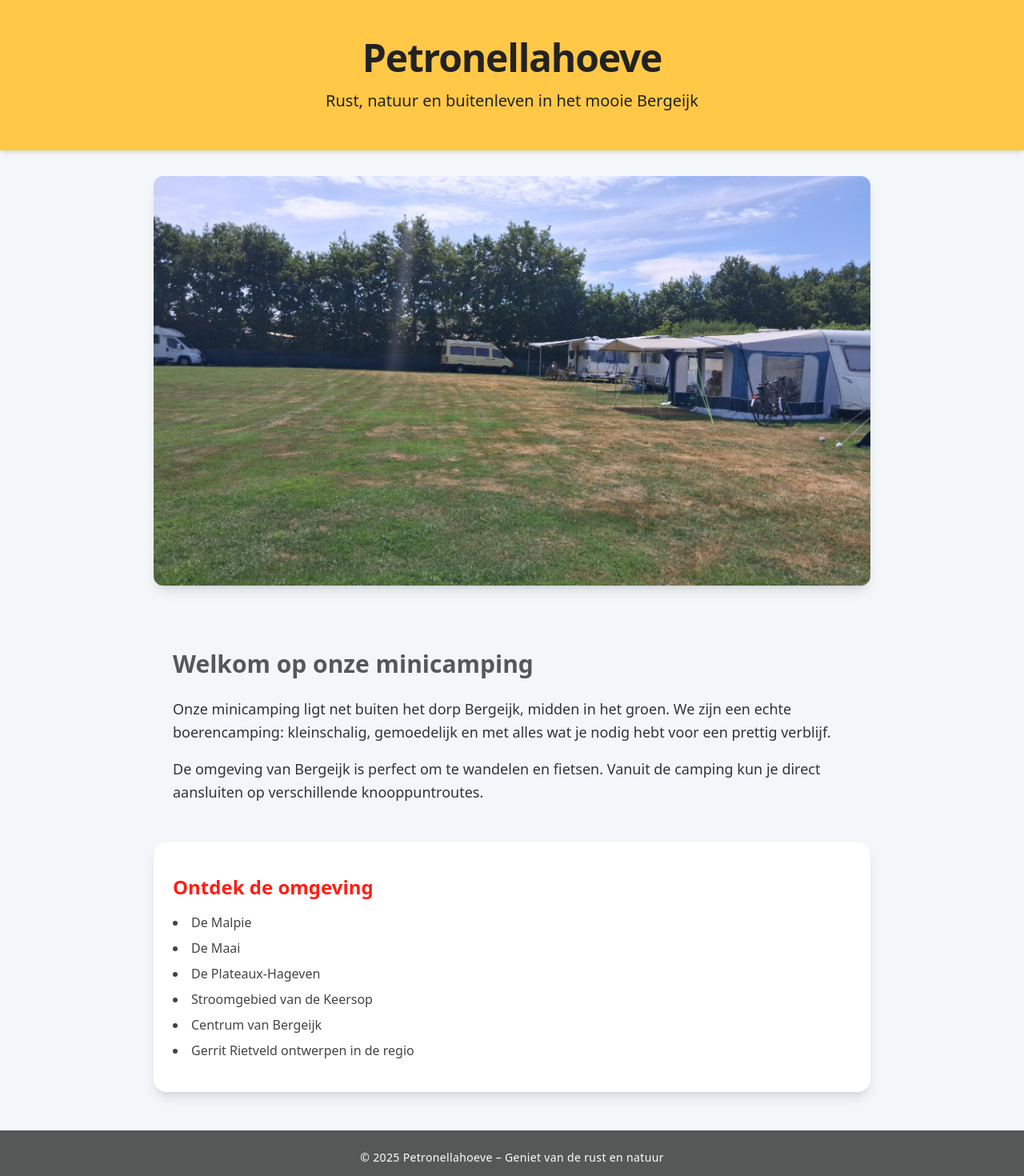
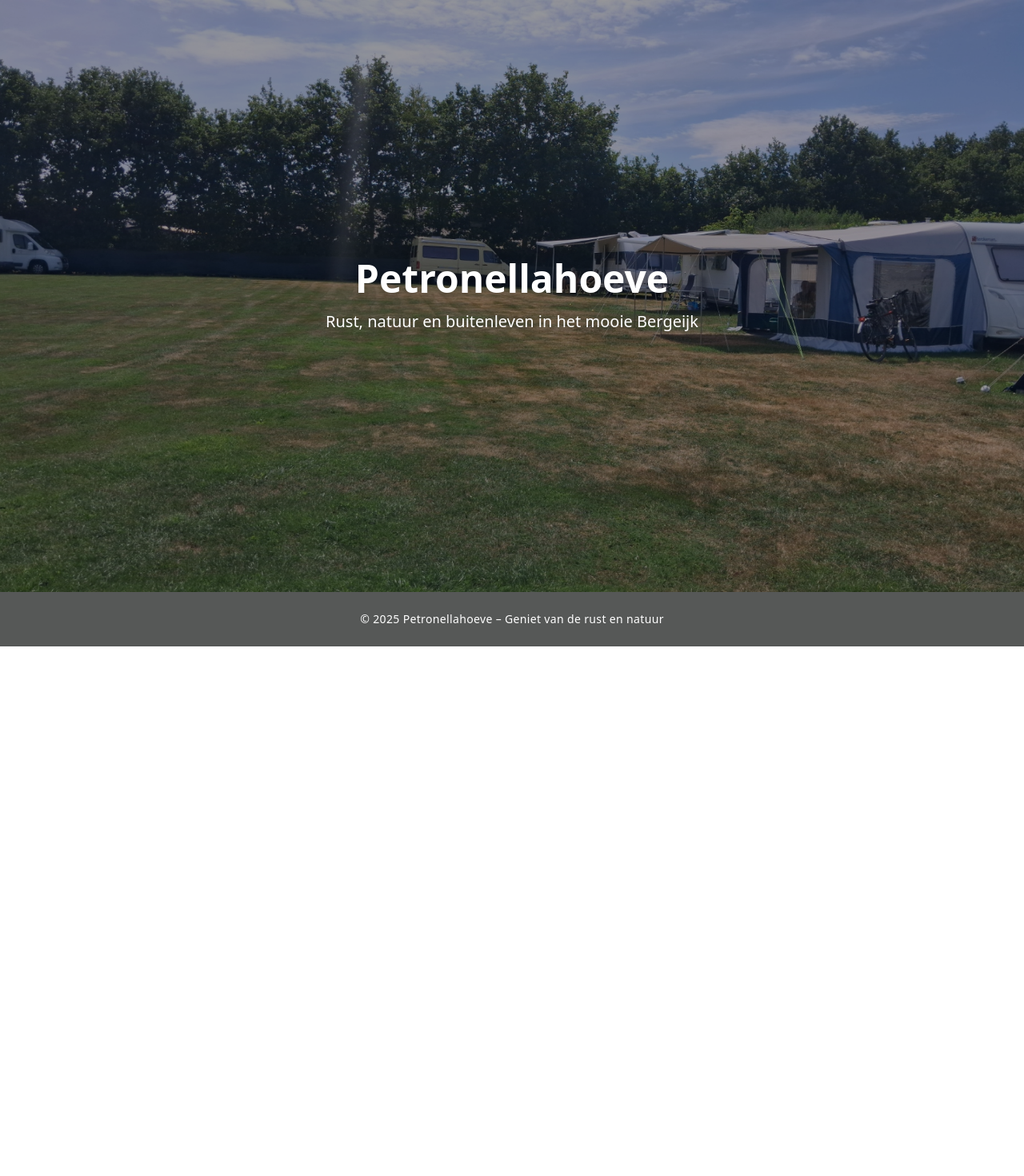
Before and after one commit to Joshua-dos-santos/petronellahoeve, a React (Vite) app: page / in a window 1280 px wide. Shown: the top 1470 px of the page at 80% size. After the commit the page ends 808 px from the top, so only its background shows below. Built offline with nearby package versions, Linux system fonts and the light colour scheme.

Commit message:
Made the home page a image carousel

```diff
--- a/src/components/image-carousel/index.jsx
+++ b/src/components/image-carousel/index.jsx
@@ -18,37 +18,35 @@ export default function ImageCarousel() {
 
     timer.current = setInterval(() => {
       slider.current?.next();
-    }, 3000); // Slide every 3 seconds
+    }, 3000);
 
-    return () => {
-      clearInterval(timer.current);
-    };
+    return () => clearInterval(timer.current);
   }, [slider]);
 
   return (
     <div
       ref={sliderRef}
-      className="keen-slider rounded-xl overflow-hidden my-8 shadow-lg max-w-4xl mx-auto"
+      className="keen-slider h-full w-full absolute top-0 left-0 z-0"
     >
       <div className="keen-slider__slide">
         <img
           src="/images/camping1.jpg"
           alt="Camping 1"
-          className="w-full h-128 object-cover"
+          className="w-full h-full object-cover"
         />
       </div>
       <div className="keen-slider__slide">
         <img
           src="/images/camping2.jpg"
           alt="Camping 2"
-          className="w-full h-128 object-cover"
+          className="w-full h-full object-cover"
         />
       </div>
       <div className="keen-slider__slide">
         <img
           src="/images/camping3.jpg"
           alt="Camping 3"
-          className="w-full h-128 object-cover"
+          className="w-full h-full object-cover"
         />
       </div>
     </div>
--- a/src/pages/homepage/index.jsx
+++ b/src/pages/homepage/index.jsx
@@ -3,45 +3,22 @@ import ImageCarousel from "../../components/image-carousel";
 export default function HomePage() {
   return (
     <div className="flex flex-col min-h-screen bg-[#F4F7FA] text-[#333] font-sans">
-      {/* Main content container (flex-grow ensures footer is pushed down) */}
       <main className="flex-grow">
-        <header className="bg-[#FFC847] text-[#222] p-12 text-center shadow-md">
-          <h1 className="text-5xl font-extrabold tracking-tight">Petronellahoeve</h1>
-          <p className="text-xl mt-4 max-w-2xl mx-auto">
-            Rust, natuur en buitenleven in het mooie Bergeijk
-          </p>
-        </header>
-        <ImageCarousel />
+        {/* Hero Section with Carousel Background */}
+        <div className="relative h-[92.5vh] w-full">
+          <ImageCarousel />
 
-        <section className="px-6 py-12 max-w-4xl mx-auto text-lg leading-relaxed">
-          <h2 className="text-3xl font-semibold mb-6 text-[#565857]">
-            Welkom op onze minicamping
-          </h2>
-          <p className="mb-4">
-            Onze minicamping ligt net buiten het dorp Bergeijk, midden in het groen.
-            We zijn een echte boerencamping: kleinschalig, gemoedelijk en met alles wat je nodig hebt voor een prettig verblijf.
-          </p>
-          <p>
-            De omgeving van Bergeijk is perfect om te wandelen en fietsen. Vanuit de camping kun je direct aansluiten op verschillende knooppuntroutes.
-          </p>
-        </section>
-
-        <section className="bg-white px-6 py-10 max-w-4xl mx-auto rounded-2xl shadow-lg mb-12">
-          <h3 className="text-2xl font-bold text-[#FF1D15] mb-4">
-            Ontdek de omgeving
-          </h3>
-          <ul className="list-disc list-inside space-y-2 text-base text-[#444]">
-            <li>De Malpie</li>
-            <li>De Maai</li>
-            <li>De Plateaux-Hageven</li>
-            <li>Stroomgebied van de Keersop</li>
-            <li>Centrum van Bergeijk</li>
-            <li>Gerrit Rietveld ontwerpen in de regio</li>
-          </ul>
-        </section>
+          <div className="absolute inset-0 bg-black/40 flex flex-col justify-center items-center text-center px-4">
+            <h1 className="text-5xl font-extrabold text-white drop-shadow-md">
+              Petronellahoeve
+            </h1>
+            <p className="text-xl mt-4 text-white max-w-2xl drop-shadow">
+              Rust, natuur en buitenleven in het mooie Bergeijk
+            </p>
+          </div>
+        </div>
       </main>
 
-      {/* Footer pinned at the bottom */}
       <footer className="bg-[#565857] text-white text-center py-6">
         <p className="text-sm tracking-wide">
           &copy; {new Date().getFullYear()} Petronellahoeve – Geniet van de rust en natuur
```
